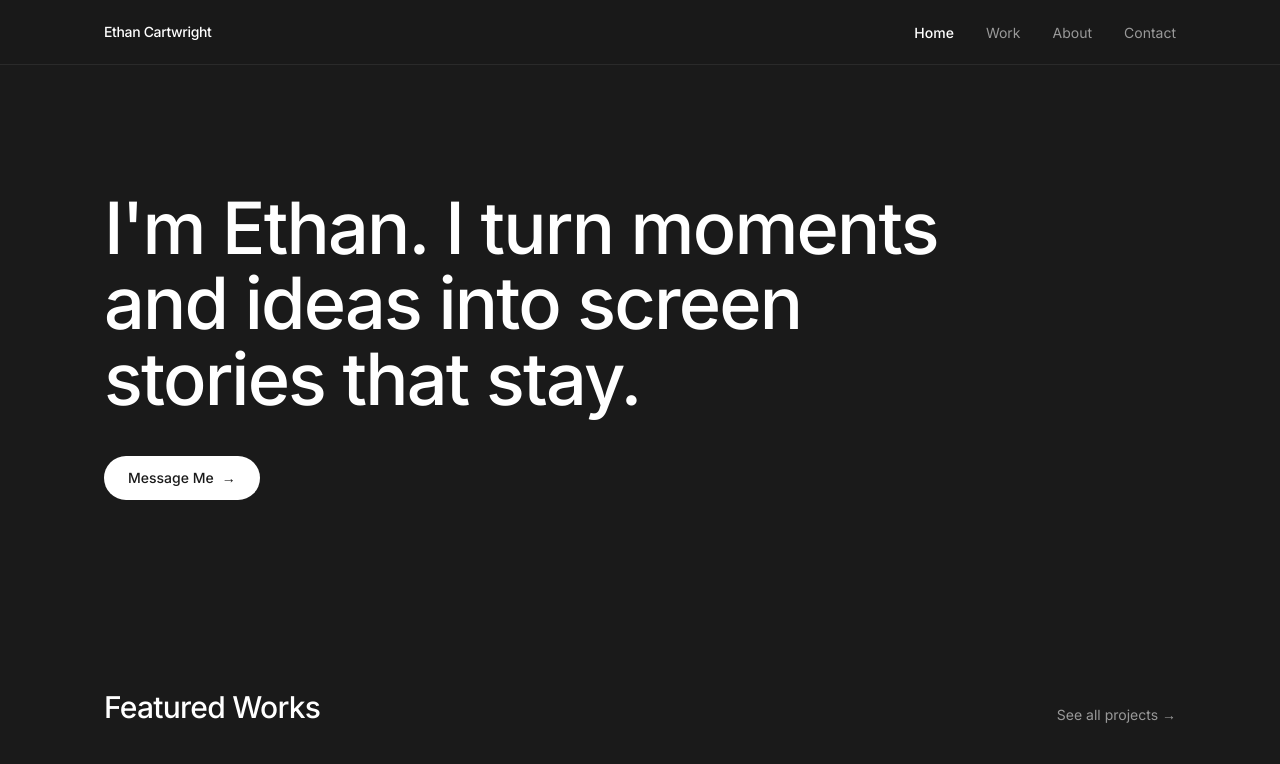
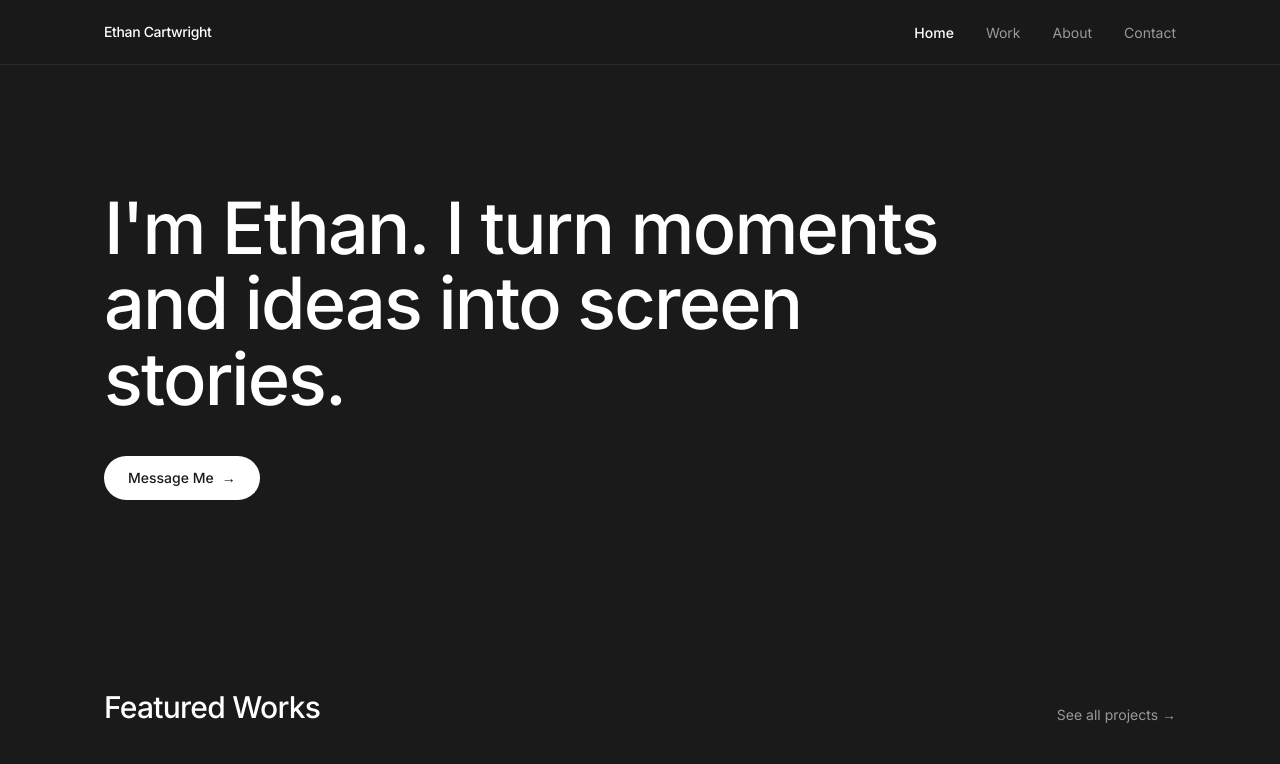
Before and after one commit to ethan-cartwright/portfolio, a Next.js app: page / in a window 1280 px wide. Shown: the top 764 px of the page. Built offline with nearby package versions, Linux system fonts and the light colour scheme; grey boxes are pictures that could not be loaded.

Commit message:
Trim hero tagline: drop "that stay"
Updated both the visible hero text on the home page and the matching
<meta description> in the root layout.

```diff
--- a/src/app/layout.tsx
+++ b/src/app/layout.tsx
@@ -12,7 +12,7 @@ const inter = Inter({
 export const metadata: Metadata = {
   title: "Ethan Cartwright — Video & Film",
   description:
-    "I'm Ethan. I turn moments and ideas into screen stories that stay.",
+    "I'm Ethan. I turn moments and ideas into screen stories.",
 };
 
 export default function RootLayout({
--- a/src/app/page.tsx
+++ b/src/app/page.tsx
@@ -9,8 +9,7 @@ export default async function Home() {
     <div className="mx-auto max-w-6xl px-6 md:px-10">
       <section className="min-h-[70vh] flex flex-col justify-center py-24">
         <h1 className="max-w-4xl text-4xl md:text-6xl lg:text-7xl font-medium leading-[1.05] tracking-tight">
-          I&apos;m Ethan. I turn moments and ideas into screen stories that
-          stay.
+          I&apos;m Ethan. I turn moments and ideas into screen stories.
         </h1>
         <div className="mt-10">
           <Link
```
